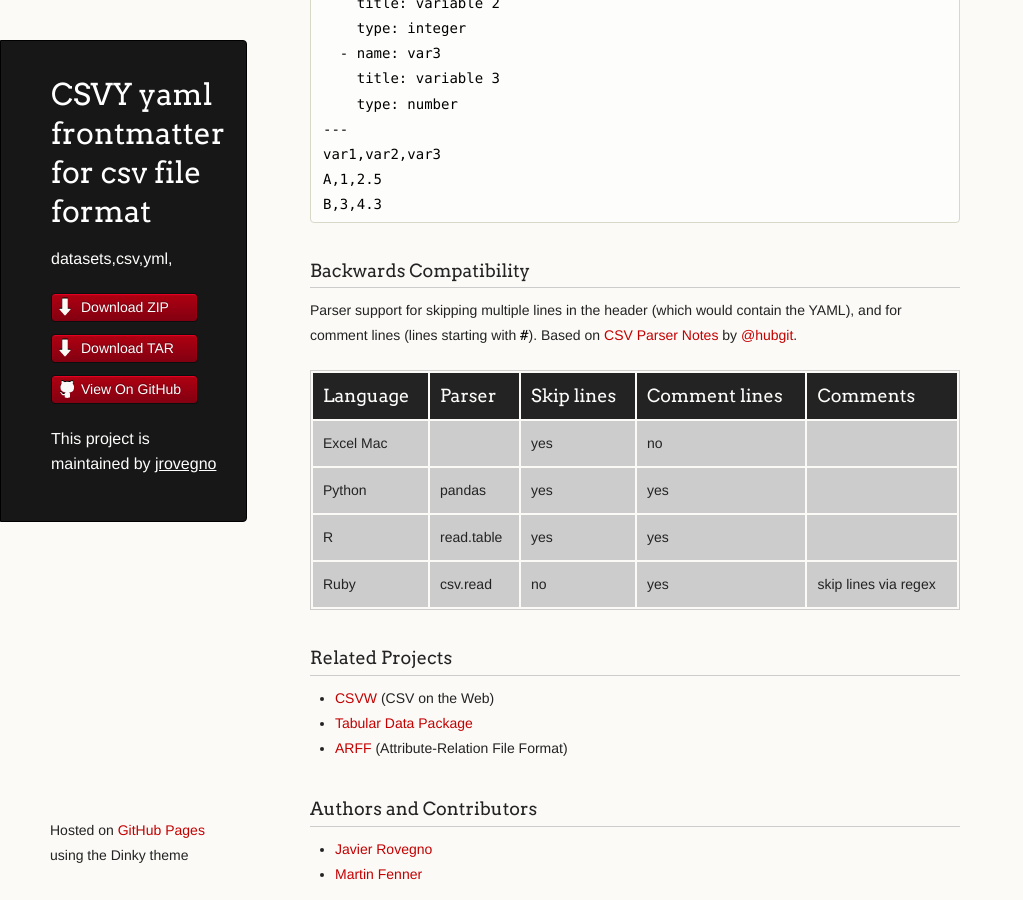
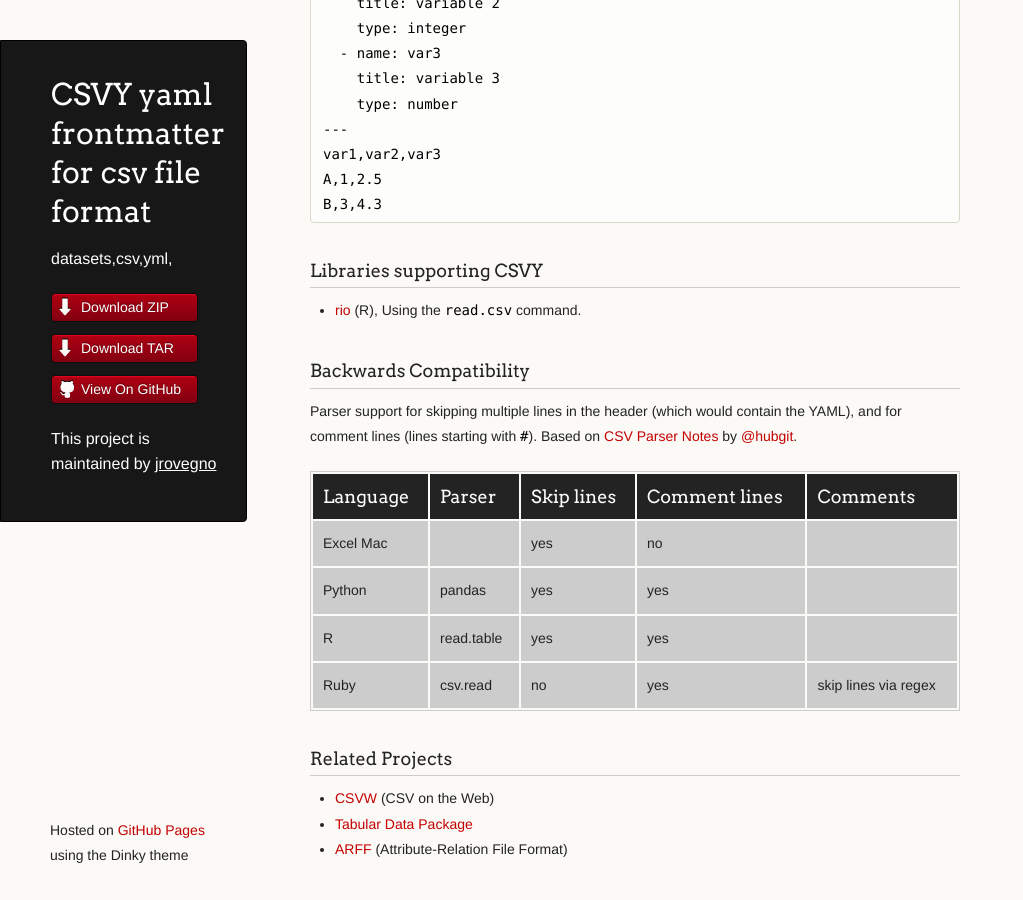
Before and after one commit to csvy/csvy.github.io, a Jekyll site: the page built from index.md, in a window 1280 px wide and 900 px high, scrolled down 767 px. Shown: the whole window, without its empty margins (0-1023 px from the left). Built offline with Jekyll 4.4.1, drawn with Linux system fonts in a browser that asks for light colours.

Commit message:
added rio library

```diff
--- a/index.md
+++ b/index.md
@@ -35,6 +35,10 @@ Use the [JSON Table Schema](http://dataprotocols.org/json-table-schema/):
     var1,var2,var3
     A,1,2.5
     B,3,4.3
+
+### Libraries supporting CSVY
+
+* [rio](https://cran.r-project.org/web/packages/rio/index.html) (R), Using the `read.csv` command.
 
 ### Backwards Compatibility
 
```
